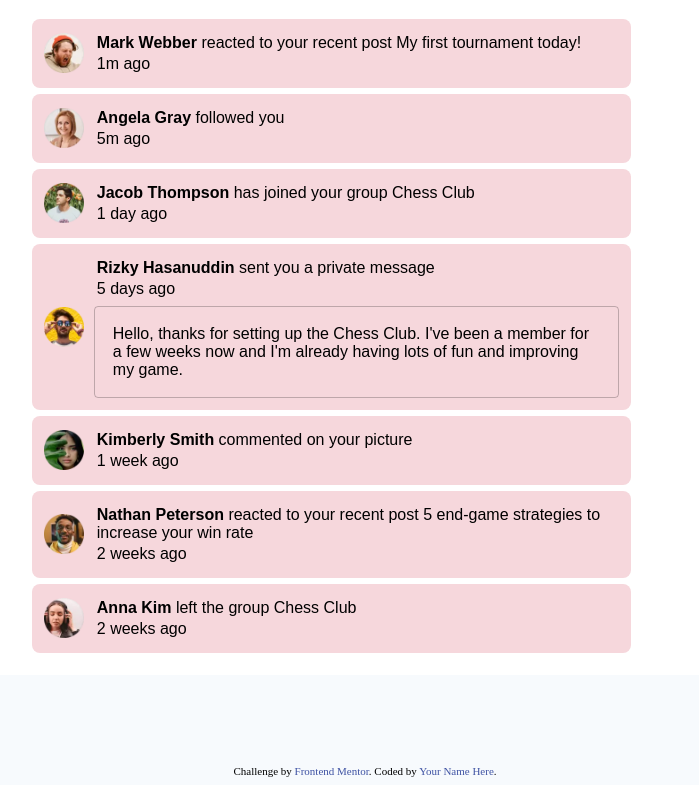
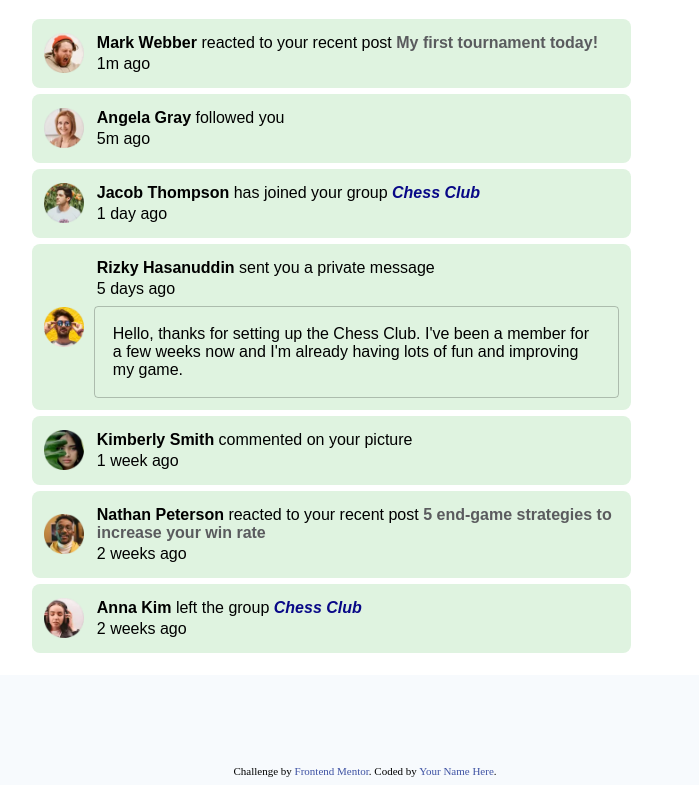
Before and after one commit to DBurgess93/notifications-page, a website: page index.html in a window 1280 px wide. Shown: the part 79-864 px from the top of the page, without its empty margins (275-974 px from the left). Drawn offline with nearby package versions, Linux system fonts and the light colour scheme.

Commit message:
Color and font changes

```diff
--- a/index.html
+++ b/index.html
@@ -31,7 +31,7 @@
         <a class="notification" href="#">
           <img src="assets/images/avatar-mark-webber.webp" alt="">
           <div class="content">
-            <p><span>Mark Webber</span> reacted to your recent post My first tournament today!</p>
+            <p><span>Mark Webber</span> reacted to your recent post <strong> My first tournament today!</strong></p>
             <p>1m ago</p>
           </div>
         </a>
@@ -39,7 +39,7 @@
       <li>
         <a class="notification" href="#">
           <img src="assets/images/avatar-angela-gray.webp" alt="">
-          <div class="notif-content">
+          <div class="content">
             <p><span>Angela Gray</span> followed you</p>
             <p>5m ago</p>
           </div>
@@ -49,7 +49,7 @@
         <a class="notification" href="#">
           <img src="assets/images/avatar-jacob-thompson.webp" alt="">
           <div class="content">
-            <p><span>Jacob Thompson</span> has joined your group Chess Club</p>
+            <p><span>Jacob Thompson</span> has joined your group <i>Chess Club</i></p>
             <p>1 day ago</p>
           </div>
         </a>
@@ -80,7 +80,7 @@
         <a class="notification" href="#">
           <img src="assets/images/avatar-nathan-peterson.webp" alt="">
           <div class="content">
-            <p><span>Nathan Peterson</span> reacted to your recent post 5 end-game strategies to increase your win rate</p>
+            <p><span>Nathan Peterson</span> reacted to your recent post <strong> 5 end-game strategies to increase your win rate</strong></p>
             <p>2 weeks ago</p>
           </div>
         </a>
@@ -89,7 +89,7 @@
         <a class="notification" href="#">
           <img src="assets/images/avatar-anna-kim.webp" alt="">
           <div class="content">
-            <p><span>Anna Kim</span> left the group Chess Club</p>
+            <p><span>Anna Kim</span> left the group <i>Chess Club</i></p>
             <p>2 weeks ago</p>
           </div>
         </a>
--- a/styles.css
+++ b/styles.css
@@ -5,6 +5,15 @@ body {
 
 ul {
   list-style: none;
+}
+
+strong {
+  color: hsl(220, 2%, 36%);
+}
+
+i {
+  color: #080887;
+  font-weight: 800;
 }
 
 .notification-panel {
@@ -19,7 +28,7 @@ ul {
 }
 
 .notification {
-  background: rgb(246, 215, 220);
+  background: rgb(223, 243, 224);
   width: 80%;
   border-radius: 8px;
   padding: 12px;
```
